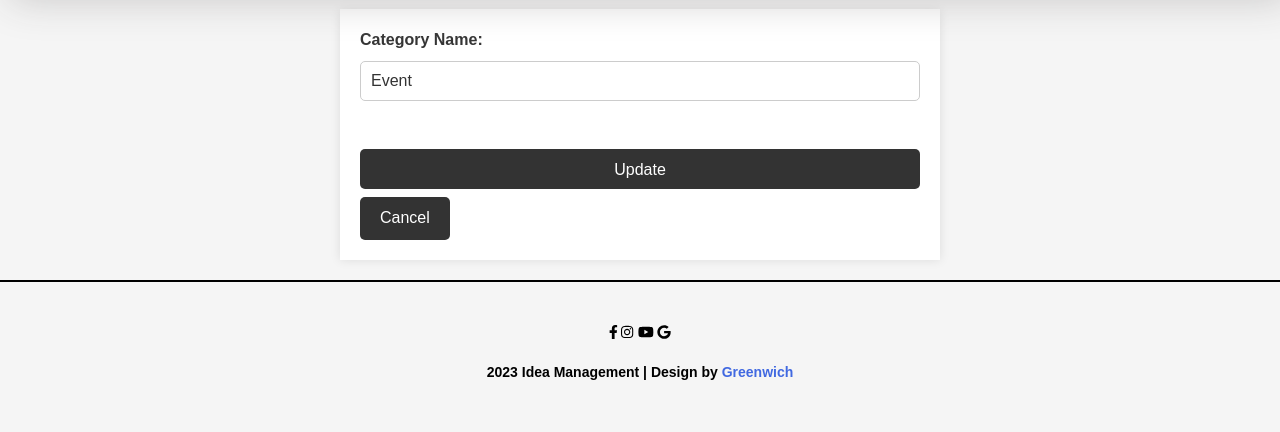
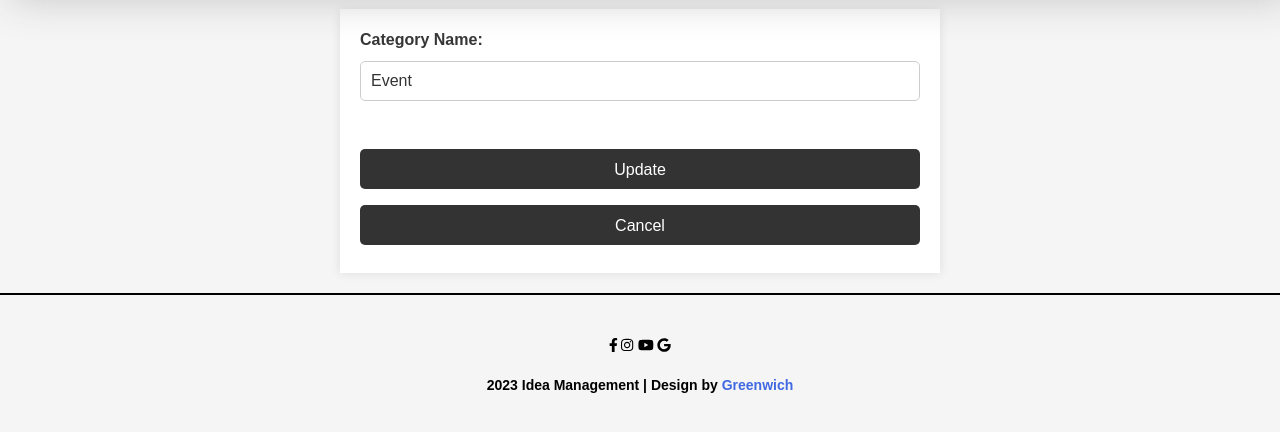
Before and after one commit to nghiatui2233/1640v, a PHP site: page /editcategory.php?id=1 in a window 1280 px wide. Shown: the part 61-493 px from the top of the page. Run offline with PHP 8.4, Linux system fonts and the light colour scheme; a user stored in the database is signed in; data comes from the database, SQL or seed files in the repository; data that the repository does not hold is empty; some libraries are stand-ins or nearby versions.

Commit message:
Update editcategory.php

```diff
--- a/editcategory.php
+++ b/editcategory.php
@@ -55,6 +55,19 @@
 		input[type="submit"]:hover {
 			background-color: #555;
 		}
+			input[type='button'] {
+		      background-color: #333;
+		      color: #fff;
+		      padding: 10px 20px;
+		      border: none;
+		      border-radius: 5px;
+		      font-size: 16px;
+		      cursor: pointer;
+		    }
+
+		    input[type='button']:hover {
+		      background-color: #555;
+		    }
 	</style>
 </head>
 
@@ -73,13 +86,7 @@
 			<label for="categoryName">Category Name:</label>
 			<input type="text" name="categoryName" value="<?php echo $row["categoryName"] ?>" required><br>
 			<input type="submit" class="site-btn" name="btnUpdate" id="btnUpdate" value="Update" />
-			<button style="    background-color: #333;
-    color: #fff;
-    padding: 10px 20px;
-    border: none;
-    border-radius: 5px;
-    font-size: 16px;
-    cursor: pointer;" type="button" onclick="window.location='categorylist.php'">Cancel </button>
+			<input type="button" onclick="window.location='categorylist.php'" value="Cancel">
 	<?php }?>
 	</form>
 <?php
```
